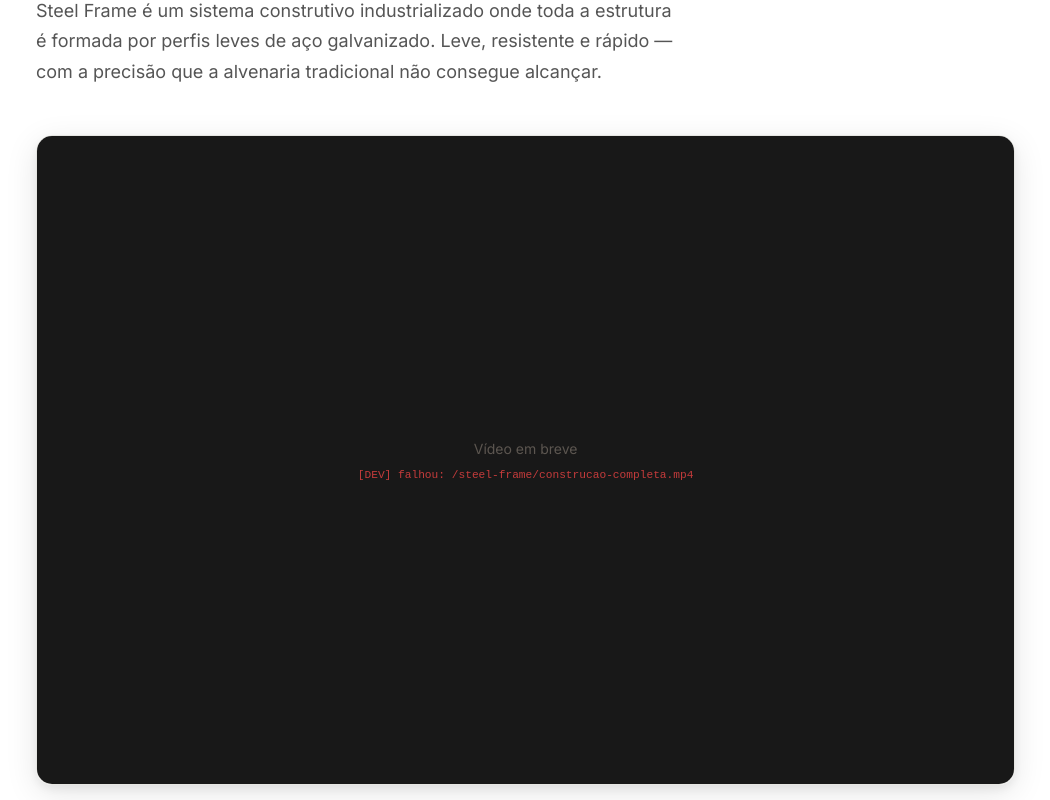
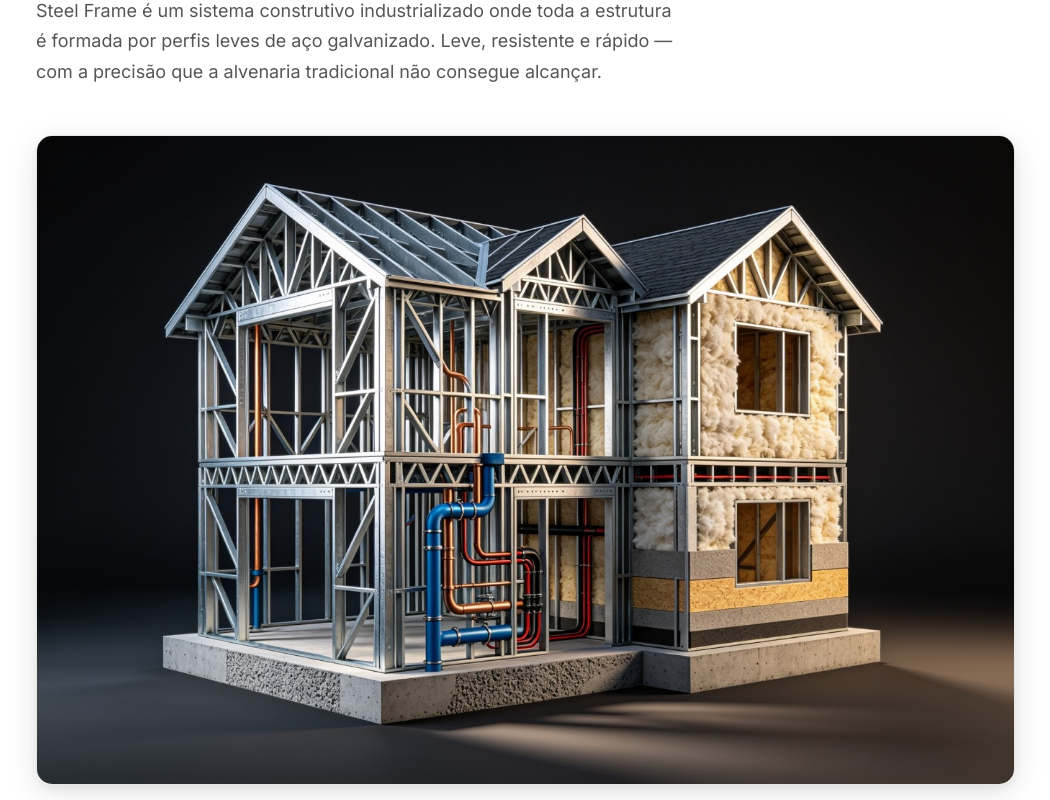
Before and after one commit to templodaslendas-gif/site-veritas, a Next.js app: page / in a window 1280 px wide. Shown: the part 1920-2720 px from the top of the page, without its empty margins (28-1078 px from the left). Built offline with nearby package versions, Linux system fonts and the light colour scheme.

Commit message:
fix: separa videos steel frame por secao

```diff
--- a/src/components/sections/SteelFrameSection/SteelFrameSection.tsx
+++ b/src/components/sections/SteelFrameSection/SteelFrameSection.tsx
@@ -1,6 +1,6 @@
 'use client'
 
-import { VideoPlayer } from '@/components/shared/VideoPlayer'
+import Image from 'next/image'
 import { SectionWrapper } from '@/components/shared/SectionWrapper'
 import { ScrollReveal } from '@/components/shared/ScrollReveal'
 import { WHATSAPP_NUMBER, WA_MESSAGES } from '@/lib/messages'
@@ -116,13 +116,13 @@ export function SteelFrameSection() {
             }}
           >
             <div style={{ position: 'absolute', inset: 0 }}>
-              <VideoPlayer
-                src="/steel-frame/construcao-completa.mp4"
-                autoPlay={true}
-                loop={true}
-                muted={true}
-                preload="metadata"
+              <Image
+                src="/steel-frame/estrutura.jpg"
+                alt="Estrutura em perfis de aço galvanizado do sistema Steel Frame"
+                fill
+                sizes="(max-width: 1024px) 100vw, 85vw"
                 className="h-full w-full object-cover"
+                priority={false}
               />
             </div>
           </div>
```
Also changed, not shown: 2 other files (tests, documents, lock files or other folders).
